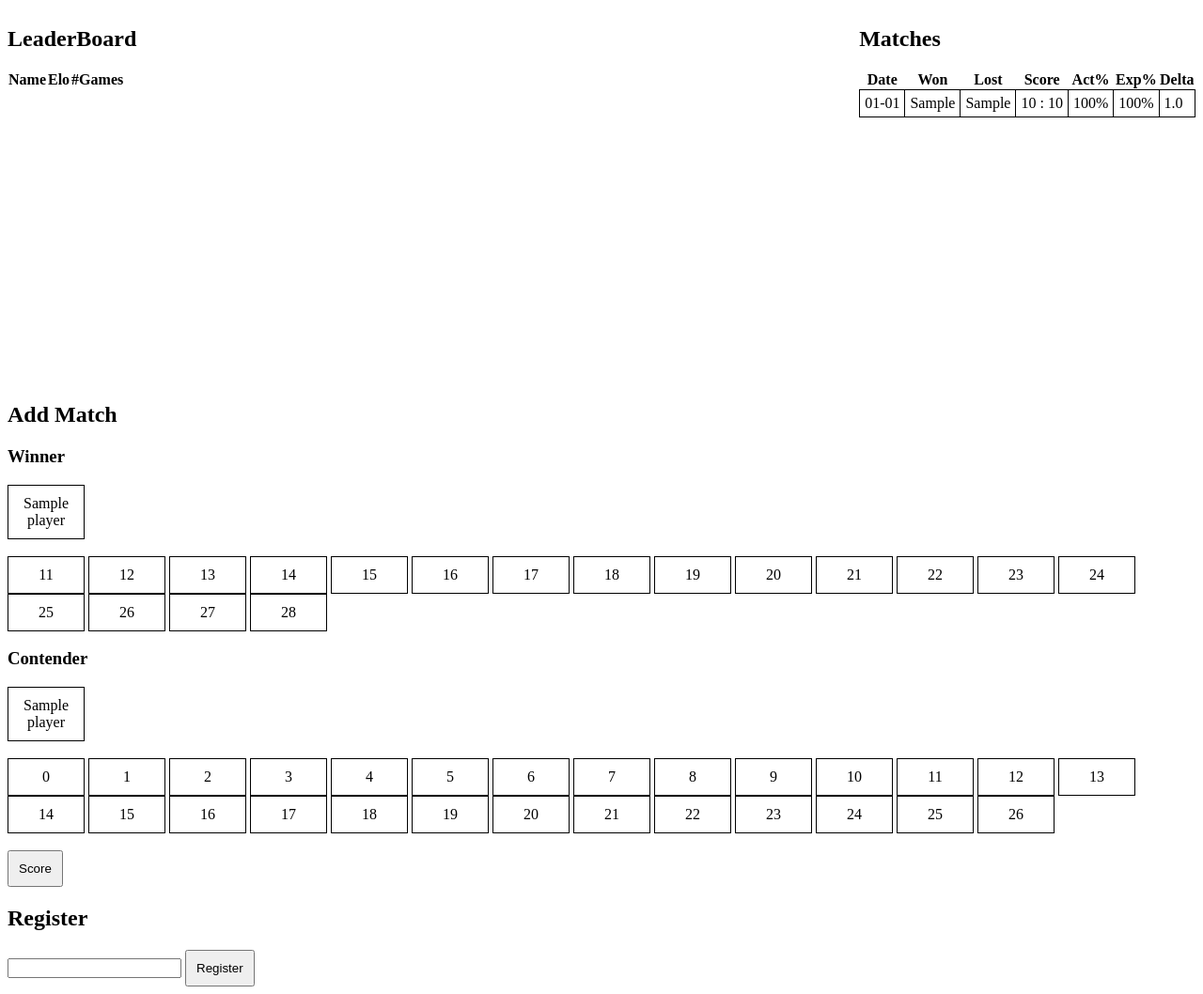
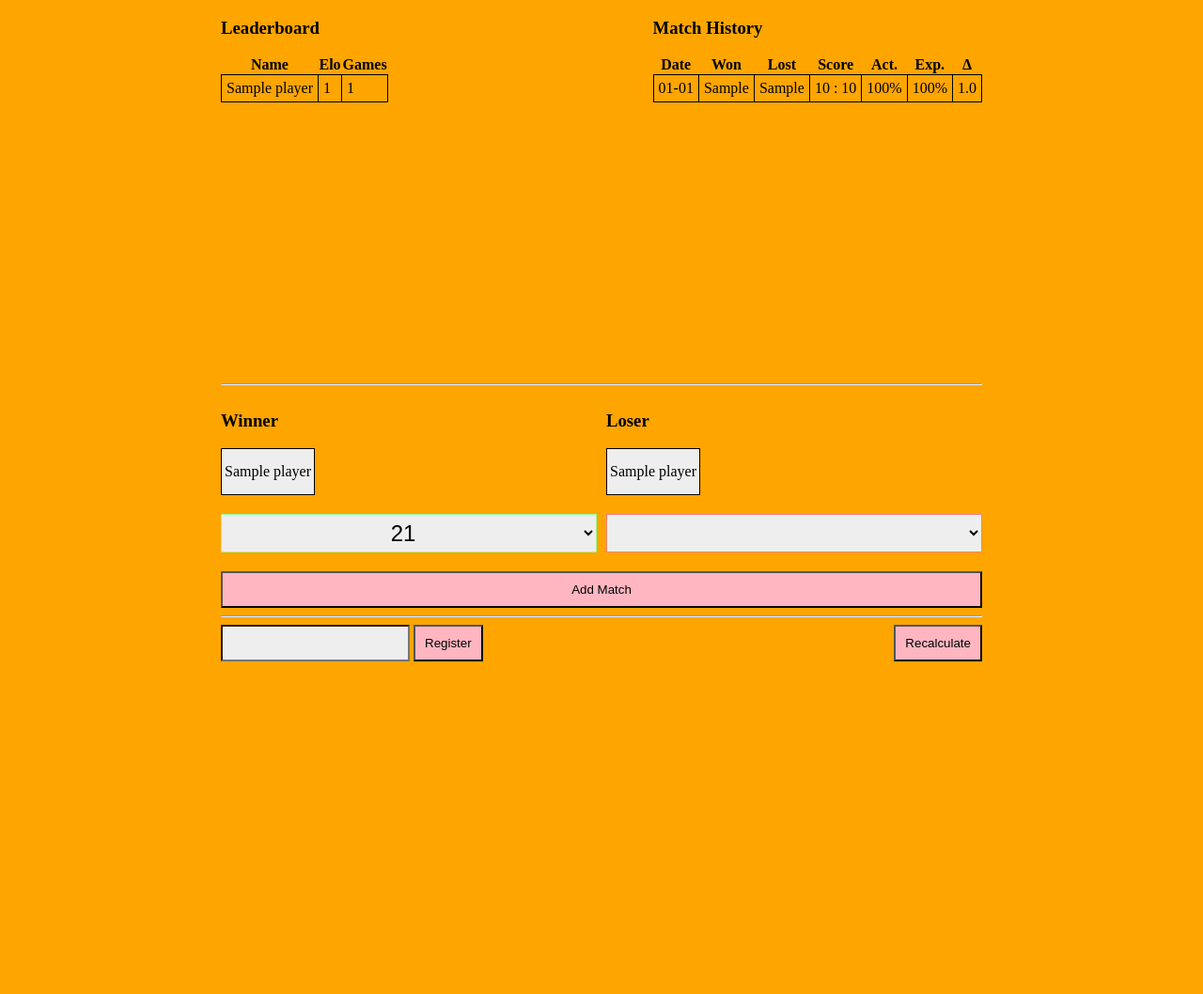
Before and after one commit to notkarol/officepong, a Flask app: page / in a window 1280 px wide. Shown: the whole page at 94% size. After the commit the page ends 704 px from the top, so only its background shows below. Run offline with Flask 2, Linux system fonts and the light colour scheme; tables that the repository leaves empty hold one stand-in row (values such as "Sample post"); lists and menus that the app fills with data are empty.

Commit message:
Version 0.2. Reworked database and beautified the interface. Also added the ability to recalculate elo after any manual changes to database

```diff
--- a/officepong/routes.py
+++ b/officepong/routes.py
@@ -11,8 +11,9 @@ from officepong.models import Player, Match
 def register():
     """ Register a new user by adding them to the database. """
     name = request.form['name']
-    player = Player(name)
-    db.session.add(player)
+    if not len(name):
+        return redirect(url_for('index'))
+    db.session.add(Player(name))
     db.session.commit()
     return redirect(url_for('index'))
 
@@ -23,43 +24,91 @@ def add_match():
     Store the result of the match in the database and update the players'
     elo scores.
     """
-    winning_names = request.form.getlist('winner')
-    losing_names = request.form.getlist('loser')
-    winners_str = ','.join(winning_names)
-    losers_str = ','.join(losing_names)
-    winning_score = int(request.form['winning_score'])
-    losing_score = int(request.form['losing_score'])
-    winning_elos = [db.session.query(Player).filter(Player.name == name).first().elo
-                    for name in winning_names]
-    losing_elos = [db.session.query(Player).filter(Player.name == name).first().elo
-                   for name in losing_names]
-    winning_games = [db.session.query(Player).filter(Player.name == name).first().games
-                    for name in winning_names]
-    losing_games = [db.session.query(Player).filter(Player.name == name).first().games
-                   for name in losing_names]
-    winning_elo = sum(winning_elos) / len(winning_elos)
-    losing_elo = sum(losing_elos) / len(losing_elos)
-    actual, expected, delta = elo.calculate_delta(winning_elo, losing_elo,
-                                                  winning_score, losing_score)
-    match = Match(winners_str, losers_str, winning_score, losing_score, actual, expected, delta)
+
+    # Extract fields from request fields
+    win_names, lose_names = request.form.getlist('winner'), request.form.getlist('loser')
+    win_score, lose_score = int(request.form['win_score']), int(request.form['lose_score'])
+
+    if lose_score + 2 > win_score:
+        return redirect(url_for('index'))
+
+    # Don't add score if there's a problem with the names
+    if not win_names or not lose_names:
+        return redirect(url_for('index'))
+    for name in win_names:
+        if name in lose_names:
+            return redirect(url_for('index'))
+    for name in lose_names:
+        if name in win_names:
+            return redirect(url_for('index'))
+
+    # Map each player to their current elo and #games for easy use below
+    players = {}
+    for player in db.session.query(Player).all():
+        players[player.name] = {'elo': player.elo, 'games': player.games}
+
+    # Figure out the elo and its change for the players
+    win_elo = sum([players[name]['elo'] for name in win_names])
+    lose_elo = sum([players[name]['elo'] for name in lose_names])
+    actual, expected, delta = elo.calculate_delta(win_elo, lose_elo, win_score, lose_score)
+
+    # Update elo and #games for both losers and winners
+    for name in win_names:
+        e = players[name]['elo'] + delta
+        g = players[name]['games'] + 1
+        db.session.query(Player).filter_by(name=name).update({Player.elo: e, Player.games: g})
+    for name in lose_names:
+        e = players[name]['elo'] - delta
+        g = players[name]['games'] + 1
+        db.session.query(Player).filter_by(name=name).update({Player.elo: e, Player.games: g})
+
+    # Add match to database
+    win_str, lose_str = ','.join(win_names), ','.join(lose_names)
+    match = Match(win_str, lose_str, win_score, lose_score, actual, expected, delta)
     db.session.add(match)
-    for p_name, p_elo, p_games in zip(winning_names, winning_elos, winning_games):
-        db.session.query(Player).filter_by(name=p_name).update({Player.elo: p_elo + delta,
-                                                                Player.games: p_games + 1})
-    for p_name, p_elo, p_games in zip(losing_names, losing_elos, losing_games):
-        db.session.query(Player).filter_by(name=p_name).update({Player.elo: p_elo - delta,
-                                                                Player.games: p_games + 1})
+
     db.session.commit()
     return redirect(url_for('index'))
 
 
-@app.route('/recalculate')
+@app.route('/recalculate', methods=['POST'])
 def recalculate():
     """
     Recalculate elo scores
     """
-    #matches = db.session.query(Match).all()
-    #players = db.session.query(Player).all()
+    # Get the initialization of every player in the database
+    players = {}
+    for player in db.session.query(Player).all():
+        players[player.name] = {'elo': Player.elo.default.arg, 'games': Player.games.default.arg}
+
+
+    # Update eatch match
+    for match in db.session.query(Match).order_by(Match.timestamp).all():
+        winners = match.winners.split(',')
+        losers = match.losers.split(',')
+        win_elo = sum([players[name]['elo'] for name in winners])
+        lose_elo = sum([players[name]['elo'] for name in losers])
+        actual, expected, delta = elo.calculate_delta(win_elo, lose_elo,
+                                                      match.win_score, match.lose_score)
+
+        # Update player totals
+        for name in winners:
+            players[name]['elo'] += delta
+            players[name]['games'] += 1
+        for name in losers:
+            players[name]['elo'] -= delta
+            players[name]['games'] += 1
+
+        # Submit match
+        args = {Match.actual: actual, Match.expected: expected, Match.delta: delta}
+        db.session.query(Match).filter_by(timestamp=match.timestamp).update(args)
+
+    # Update each player's elo and # of games played
+    for name in players:
+        args = {Player.elo: players[name]['elo'], Player.games: players[name]['games']}
+        db.session.query(Player).filter_by(name=name).update(args)
+
+    db.session.commit()
     return redirect(url_for('index'))
 
 
@@ -72,6 +121,7 @@ def index():
         return datetime.fromtimestamp(int(timestamp)).strftime("%m-%d")
     matches = db.session.query(Match).all()
     players = db.session.query(Player).all()
-    players_list = sorted(((player.elo, player.name, player.games) for player in players), reverse=True)
+    players_list = sorted(((player.elo, player.name, player.games) for player in players),
+                          reverse=True)
     return render_template('home.html', matches=matches, players=players_list,
                            convert_timestamp=convert_timestamp)
--- a/officepong/static/style.css
+++ b/officepong/static/style.css
@@ -1,51 +1,100 @@
+body {
+    max-width: 810px;
+    margin: auto;
+    background-color: #ffa500;
+}
 table {
-    border-collapse:collapse;
+    border-collapse: collapse;
+    position: relative;
 }
 td {
     border: 1px solid black;
     padding: 5px;
+    margin: 5px;
 }
 label {
     display: inline-block;
     cursor: pointer;
     border: 1px solid black;
-    width: 80px;
-    padding: 10px 0;
+    width: 98px;
+    padding: 15px 0px;
     margin: 0px;
     text-align: center;
+    background-color: #eeeeee;
 }
 input[type="checkbox"] {
     display: none;
-    margin: 0px;
-    padding: 0px;
 }
 input[type="submit"] {
     margin: 0px;
     padding: 10px;
+    background-color: #eeeeee;
+}
+input[type="submit"] {
+    margin: 0px;
+    padding: 10px;
+    background-color: #ffb6c1;
+}
+input[type="text"] {
+    margin: 0px;
+    padding: 10px;
+    background-color: #eeeeee;
 }
 input[type="radio"] {
     display: none;
-    margin: 0px;
-    padding: 0px;
 }
 .winner input[type="checkbox"]:checked+label {
-    background: green;
+    background: #98fb98;
 }
 .loser input[type="checkbox"]:checked+label {
-    background: red;
+    background: #f08080;
 }
-.winning_score input[type="radio"]:checked+label {
-    background: green;
+div.winner {
+    max-width: 400px;
+    position: relative;
+    display: inline-block;
 }
-.losing_score input[type="radio"]:checked+label {
-    background: red;
+div.loser {
+    max-width: 400px;
+    float: right;
+    position: relative;
+    display: inline-block;
+}
+select {
+    text-align-last: center;
+    margin: 0px;
+    padding: 5px;
+    font-size: 1.5em;
+    background-color: #eeeeee;
+}
+.winner select {
+    border: 1px solid #98fb98;
+    width: 400px;
+    margin: 20px 0px;
+}
+.loser select {
+    border: 1px solid #f08080;
+    width: 400px;
+    margin: 20px 0px;
 }
 .results {
     height: 400px;
+    max-height: 400px;
 }
 .leaderboard {
     float: left;
+    overflow: scroll;
+    max-height: 400px;
 }
 .matches {
     float: right;
+    overflow: scroll;
+    max-height: 400px;
 }
+.wide {
+    display: block;
+    width: 100%;
+}
+.recalculate {
+    float: right;
+}
--- a/officepong/templates/home.html
+++ b/officepong/templates/home.html
@@ -7,39 +7,39 @@
 <body>
   <div class="results">
     <div class="matches">
-      <h2>Matches</h2>
+      <h3>Match History</h3>
       <table>
 	<tr>
 	  <th>Date</th>
 	  <th>Won</th>
 	  <th>Lost</th>
 	  <th>Score</th>
-	  <th>Act%</th>
-	  <th>Exp%</th>
-	  <th>Delta</th>
+	  <th>Act.</th>
+	  <th>Exp.</th>
+	  <th>&Delta;</th>
 	</tr>
-	{% for match in matches[:-10:-1] %}
+	{% for match in matches[::-1] %}
 	<tr>
 	  <td>{{convert_timestamp(match.timestamp)}}</td>
 	  <td>{{match.winners}}</td>
 	  <td>{{match.losers}}</td>
-	  <td>{{match.winning_score}} : {{match.losing_score}}</td>
+	  <td>{{match.win_score}} : {{match.lose_score}}</td>
 	  <td>{{'%i%%' % (100 * (match.actual|float))}}</td>
 	  <td>{{'%i%%' % (100 * (match.expected|float))}}</td>
-	  <td>{{'%.1f' % (match.delta|float)}}</td>
+	  <td align="right">{{'%.1f' % (match.delta|float)}}</td>
 	</tr>
 	{% endfor %}
       </table>
     </div>
     <div class="leaderboard">
-      <h2>LeaderBoard</h2>
+      <h3>Leaderboard</h3>
       <table>
 	<tr>
 	  <th>Name</th>
 	  <th>Elo</th>
-	  <th>#Games</th>
+	  <th align="right">Games</th>
 	</tr>
-	{% for elo, name, games in players if games > 5 %}
+	{% for elo, name, games in players if games >= 0 %}
 	<tr>
 	  <td>{{name}}</td>
 	  <td>{{elo|int}}</td>
@@ -49,39 +49,42 @@
       </table>
     </div>
   </div>
-  <h2>Add Match</h2>
+  <hr>
+  <div>
   <form action="{{ url_for("add_match") }}" method="post">
-    <h3>Winner</h3>
+    <div class="loser">
+      <h3>Loser</h3>
+      {% for elo, name, _ in players %}<input type="checkbox" value="{{name}}" name="loser" id="lose_{{name}}"/><label for="lose_{{name}}">{{name}}</label>{% endfor %}
+      <center>
+	<select class="lose_score" name="lose_score">
+	  <option disabled selected value>
+	    {% for n in range(31) %}
+	  <option value="{{n}}">{{n}}</option>
+	  {% endfor %}
+	</select>
+      </center>
+    </div>
     <div class="winner">
-      {% for elo, name, _ in players %}
-      <input type="checkbox" value="{{name}}" name="winner" id="winner_{{name}}"/>
-      <label for="winner_{{name}}">{{name}}</label>
-      {% endfor %}
+      <h3>Winner</h3>
+      {% for elo, name, _ in players %}<input type="checkbox" value="{{name}}" name="winner" id="win_{{name}}"/><label for="win_{{name}}">{{name}}</label>{% endfor %}
+      <center>
+	<select name="win_score">
+	  <option value="21">21</option>
+	  {% for n in range(33) %}
+	  <option value="{{n}}">{{n}}</option>
+	  {% endfor %}
+	</select>
+      </center>
     </div>
-    <br>
-    <div class="winning_score">
-      {% for n in range(11,29) %}
-      <input type="radio" value="{{n}}" name="winning_score" id="winning_score_{{n}}"/>
-      <label for="winning_score_{{n}}">{{n}}</label>
-      {% endfor %}
-    </div>
-    <h3>Contender</h3>
-    <div class="loser">
-      {% for elo, name, _ in players %}
-      <input type="checkbox" value="{{name}}" name="loser" id="loser_{{name}}"/>
-      <label for="loser_{{name}}">{{name}}</label>
-      {% endfor %}
-    </div>
-    <br>
-    <div class="losing_score">
-      {% for n in range(27) %}
-      <input type="radio" value="{{n}}" name="losing_score" id="losing_score_{{n}}"/>
-      <label for="losing_score_{{n}}">{{n}}</label>
-      {% endfor %}
-    </div>
-    <br><input type="submit" value="Score">
+    <input type="submit" value="Add Match" class="wide">
   </form>
-  <h2>Register</h2>
+  </div>
+  <hr>
+  <div class="recalculate">
+    <form action="{{ url_for("recalculate") }}" method="post">
+      <input type="submit" value="Recalculate">
+    </form>
+  </div>
   <form action="{{ url_for("register") }}" method="post">
     <input type="text" name="name">
     <input type="submit" value="Register">
--- a/setup.py
+++ b/setup.py
@@ -1,7 +1,7 @@
 from setuptools import setup, find_packages
 
 setup(name='officepong',
-      version='0.1',
+      version='0.2',
       description='Keep track of ELO in your office',
       long_description=__doc__,
       author='Karol Zieba',
```
Also changed, not shown: officepong.sql (+6 -4 lines), officepong/models.py (+9 -9 lines), README.md, officepong.png (added).
